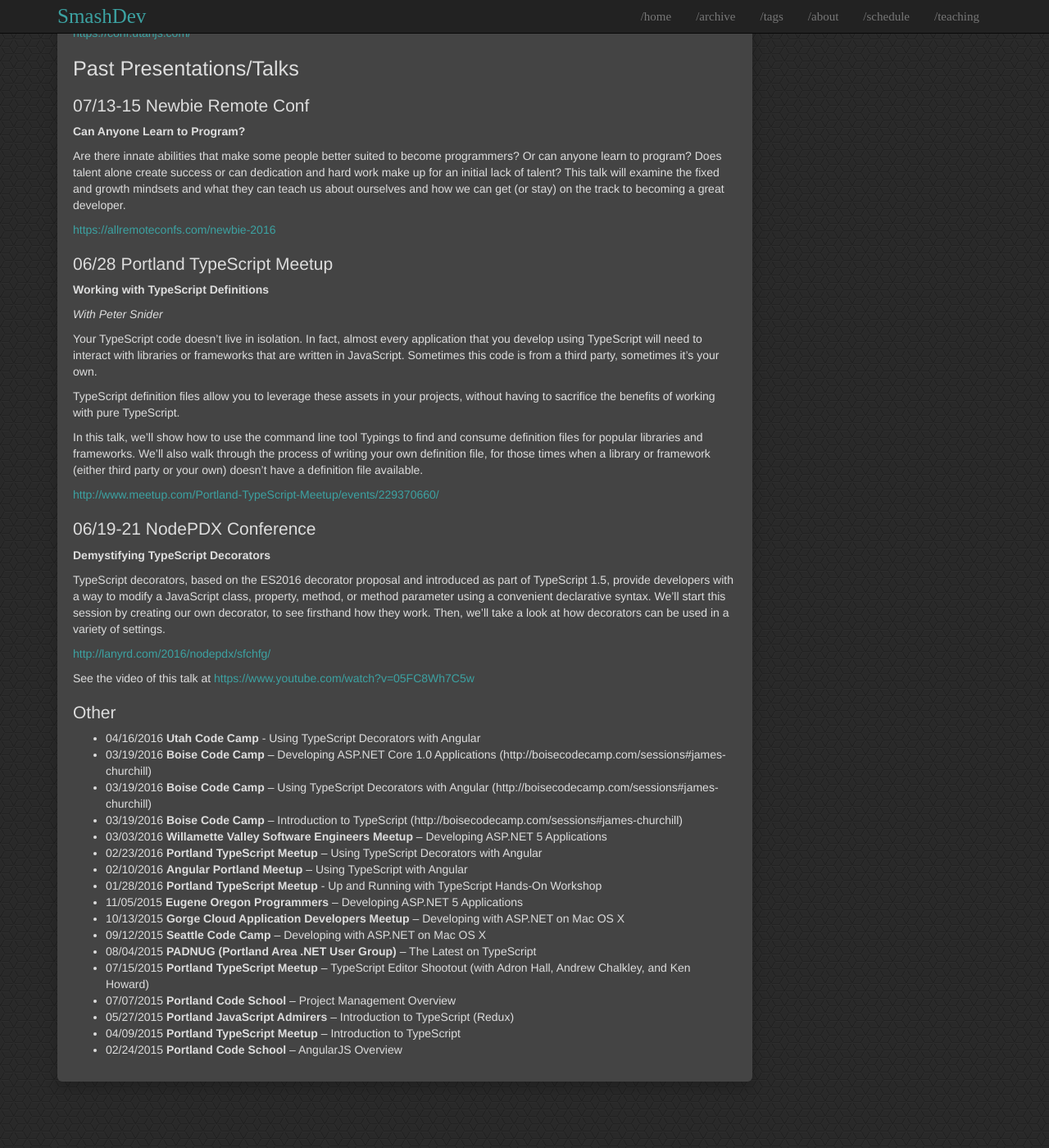
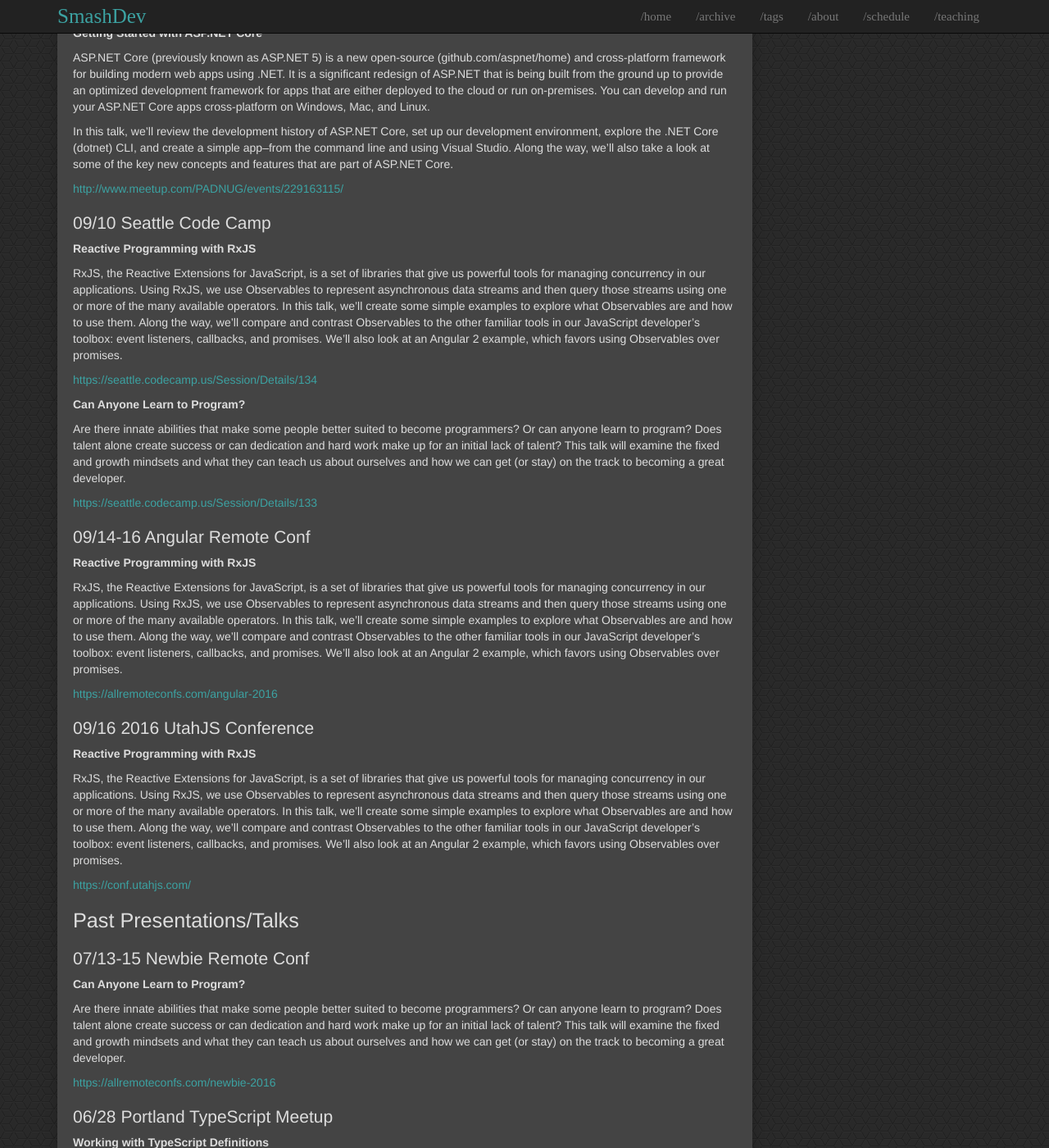
Before and after one commit to smashdevcode/smashdevcode.github.io, a Jekyll site: the page built from schedule.md, in a window 1280 px wide and 1400 px high, scrolled down 915 px. Shown: the whole window at 82% size. Built offline with Jekyll 4.4.1, drawn with Linux system fonts in a browser that asks for light colours; some of the changed text lies outside the part shown.

Commit message:
Updated speaking schedule

```diff
--- a/schedule.md
+++ b/schedule.md
@@ -6,6 +6,28 @@
 # Schedule
 
 ## Upcoming Presentations/Talks
+
+### 08/30 Portland TypeScript Meetup
+
+**The Latest on TypeScript**
+
+_With Ken Howard_
+
+A new version of TypeScript is released about every three months. This means that new features—features that can make your applications more reliable and you more productive—are coming at you at a rapid pace. It’s difficult to know what you need to pay attention to and what you can ignore.
+
+We’re here to help!
+
+In this talk, Ken and James will highlight and demo some of the great TypeScript features that have been released in the last year. So join us for the latest on TypeScript!
+
+Learn about improvements in...
+
+* ES6/ES++ support
+* Classes
+* Modules
+* Compiler configuration
+* React support
+
+[https://www.meetup.com/Portland-TypeScript-Meetup/events/231830415/](https://www.meetup.com/Portland-TypeScript-Meetup/events/231830415/)
 
 ### 09/01 Willamette Valley Software Engineers Meetup
 
@@ -26,6 +48,28 @@
 In this talk, we'll review the development history of ASP.NET Core, set up our development environment, explore the .NET Core (dotnet) CLI, and create a simple app–from the command line and using Visual Studio. Along the way, we'll also take a look at some of the key new concepts and features that are part of ASP.NET Core.
 
 [http://www.meetup.com/PADNUG/events/229163115/](http://www.meetup.com/PADNUG/events/229163115/)
+
+### 09/10 Seattle Code Camp
+
+**Reactive Programming with RxJS**
+
+RxJS, the Reactive Extensions for JavaScript, is a set of libraries that give us powerful tools for managing concurrency in our applications. Using RxJS, we use Observables to represent asynchronous data streams and then query those streams using one or more of the many available operators. In this talk, we'll create some simple examples to explore what Observables are and how to use them. Along the way, we'll compare and contrast Observables to the other familiar tools in our JavaScript developer's toolbox: event listeners, callbacks, and promises. We'll also look at an Angular 2 example, which favors using Observables over promises.
+
+[https://seattle.codecamp.us/Session/Details/134](https://seattle.codecamp.us/Session/Details/134)
+
+**Can Anyone Learn to Program?**
+
+Are there innate abilities that make some people better suited to become programmers? Or can anyone learn to program? Does talent alone create success or can dedication and hard work make up for an initial lack of talent? This talk will examine the fixed and growth mindsets and what they can teach us about ourselves and how we can get (or stay) on the track to becoming a great developer.
+
+[https://seattle.codecamp.us/Session/Details/133](https://seattle.codecamp.us/Session/Details/133)
+
+### 09/14-16 Angular Remote Conf
+
+**Reactive Programming with RxJS**
+
+RxJS, the Reactive Extensions for JavaScript, is a set of libraries that give us powerful tools for managing concurrency in our applications. Using RxJS, we use Observables to represent asynchronous data streams and then query those streams using one or more of the many available operators. In this talk, we’ll create some simple examples to explore what Observables are and how to use them. Along the way, we’ll compare and contrast Observables to the other familiar tools in our JavaScript developer’s toolbox: event listeners, callbacks, and promises. We’ll also look at an Angular 2 example, which favors using Observables over promises.
+
+[https://allremoteconfs.com/angular-2016](https://allremoteconfs.com/angular-2016)
 
 ### 09/16 2016 UtahJS Conference
 
@@ -71,6 +115,8 @@
 
 ### Other
 
+**2016**
+
 * 04/16/2016 **Utah Code Camp** - Using TypeScript Decorators with Angular
 * 03/19/2016 **Boise Code Camp** – Developing ASP.NET Core 1.0 Applications (http://boisecodecamp.com/sessions#james-churchill)
 * 03/19/2016 **Boise Code Camp** – Using TypeScript Decorators with Angular (http://boisecodecamp.com/sessions#james-churchill)
```
Also changed, not shown: other parts of schedule.md (+3 -0 lines), teaching.md (+7 -3 lines).
